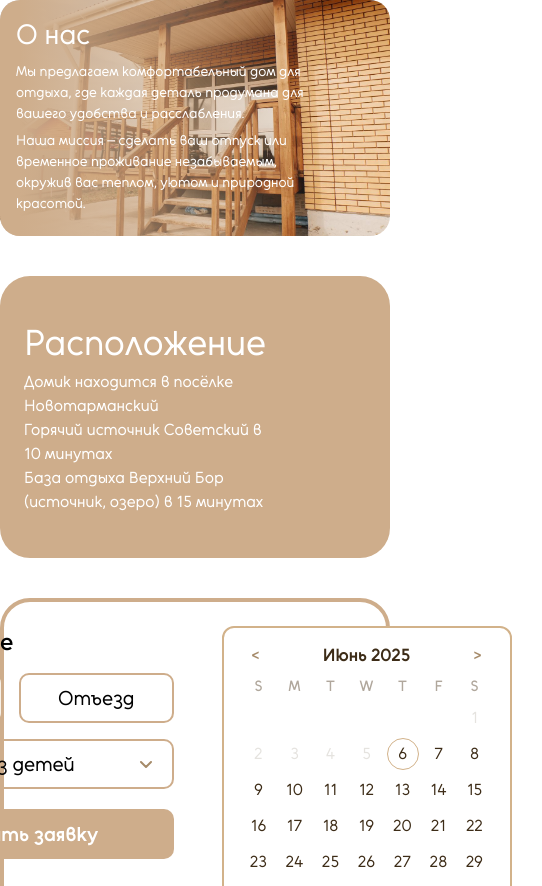
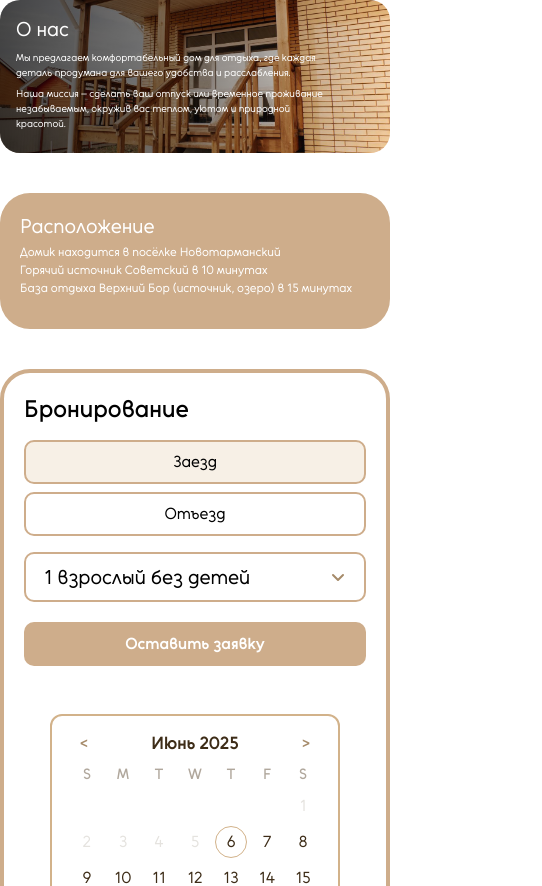
Before and after one commit to dyakovmaksim/novotarmansky, a Nuxt app: page / in a window 390 px wide. Shown: the top 886 px of the page, 542 px wide, since content can reach past the window. Built offline with nearby package versions, Linux system fonts and the light colour scheme.

Commit message:
fix mobile adaptive

```diff
--- a/assets/style/main.scss
+++ b/assets/style/main.scss
@@ -18,6 +18,17 @@ a {
   text-decoration: none;
 }
 
+html,
 body {
   overflow-x: hidden;
+  width: 100vw;
+  margin: 0;
+  padding: 0;
+  box-sizing: border-box;
 }
+
+*,
+*::before,
+*::after {
+  box-sizing: inherit;
+}
--- a/components/AboutUs.vue
+++ b/components/AboutUs.vue
@@ -1,9 +1,7 @@
 <template>
   <div class="about-component">
-    <!-- Градиентный оверлей поверх фонового изображения -->
     <div class="gradient-overlay"></div>
 
-    <!-- Текст поверх градиента -->
     <div class="text-container">
       <h2>О нас</h2>
       <p>
@@ -25,95 +23,84 @@ export default {
 </script>
 
 <style scoped>
-/* Убедитесь, что переменная --primary определена где-то в вашем глобальном CSS,
-   например, в файле main.css или App.vue, иначе используйте запасное значение. */
 :root {
-  --primary: #5e4e3b; /* Пример запасного цвета, если не определен глобально */
+  --primary: #5e4e3b;
 }
 
 .about-component {
   position: relative;
   width: 100%;
-  min-height: 215px; /* Изменено на min-height для гибкости */
+  min-height: 215px;
   border-radius: 30px;
-  overflow: hidden; /* Обрезка содержимого, если оно выходит за границы */
+  overflow: hidden;
 
-  /* Фоновое изображение из public/images/AboutUsPic.png */
-  background-image: url("/images/AboutUsPic.png"); /* Путь для NuxtJS */
+  background-image: url("/images/AboutUsPic.png");
   background-size: cover;
   background-position: center;
-  display: flex; /* Используем flex для центрирования содержимого */
-  align-items: center; /* Центрирование по вертикали */
+  display: flex;
+  align-items: center;
 }
 
 .gradient-overlay {
   position: absolute;
-  inset: 0; /* top/right/bottom/left = 0 */
-  /* Градиент от var(--primary) (85% opacity) к прозрачному вправо */
+  inset: 0;
   background: linear-gradient(
     to right,
-    var(--primary) 2%,
-    rgba(190, 164, 122, 0) 75%
+    rgba(0, 0, 0, 0.7) 0%,
+    rgba(0, 0, 0, 0.5) 40%,
+    rgba(0, 0, 0, 0) 100%
   );
 }
 
 .text-container {
   position: relative;
-  z-index: 1; /* Поверх градиента */
-  padding: 24px; /* Отступы по умолчанию */
+  z-index: 1;
+  padding: 24px;
   color: #fff;
-  max-width: 70%; /* Ограничиваем ширину контейнера для текста */
-  box-sizing: border-box; /* Учитываем padding в ширине */
+  max-width: 70%;
+  box-sizing: border-box;
 }
 
 .text-container h2 {
   margin: 0 0 10px;
-  font-size: 36px; /* Размер шрифта по умолчанию */
+  font-size: 36px;
   font-weight: 400;
 }
 
 .text-container p {
   margin: 8px 0;
   line-height: 1.5;
-  font-size: 16px; /* Размер шрифта по умолчанию */
+  font-size: 16px;
 }
 
-/* ---
-Media Queries для AboutUs компонента
---- */
-
-/* Для экранов 1280px и меньше */
 @media (max-width: 1280px) {
   .about-component {
-    min-height: 200px; /* Чуть меньше минимальная высота */
-    border-radius: 25px; /* Немного уменьшаем радиус */
+    min-height: 200px;
+    border-radius: 25px;
   }
 
   .text-container {
-    padding: 20px; /* Уменьшаем отступы */
-    max-width: 75%; /* Увеличиваем доступную ширину для текста */
+    padding: 20px;
+    max-width: 75%;
   }
 
   .text-container h2 {
-    font-size: 32px; /* Чуть меньше заголовок */
+    font-size: 32px;
   }
 }
 
-/* Для экранов 720px и меньше (планшеты) */
 @media (max-width: 720px) {
   .about-component {
-    min-height: 180px; /* Еще меньше минимальная высота */
-    border-radius: 20px; /* Еще уменьшаем радиус */
-    /* Убираем align-items: center; если нужно, чтобы текст начинался сверху */
-    /* align-items: flex-start; */
+    min-height: 18px;
+    border-radius: 20px;
   }
 
   .gradient-overlay {
     background: linear-gradient(
       to right,
-      var(--primary) 5%,
-      /* Больше основного цвета */ rgba(190, 164, 122, 0) 85%
-        /* Раньше прозрачность */
+      rgba(0, 0, 0, 0.7) 0%,
+      rgba(0, 0, 0, 0.5) 40%,
+      rgba(0, 0, 0, 0) 100%
     );
   }
 
@@ -123,12 +110,12 @@ Media Queries для AboutUs компонента
   }
 
   .text-container h2 {
-    font-size: 28px; /* Значительно уменьшаем заголовок */
+    font-size: 20px; /* Значительно уменьшаем заголовок */
     margin-bottom: 8px; /* Уменьшаем отступ под заголовком */
   }
 
   .text-container p {
-    font-size: 14px; /* Уменьшаем размер текста */
+    font-size: 10px; /* Уменьшаем размер текста */
     margin: 6px 0;
   }
 }
@@ -143,24 +130,24 @@ Media Queries для AboutUs компонента
   .gradient-overlay {
     background: linear-gradient(
       to right,
-      var(--primary) 10%,
-      /* Еще больше основного цвета */ rgba(190, 164, 122, 0) 90%
-        /* Еще раньше прозрачность */
+      rgba(0, 0, 0, 0.7) 0%,
+      rgba(0, 0, 0, 0.5) 40%,
+      rgba(0, 0, 0, 0) 100%
     );
   }
 
   .text-container {
-    padding: 12px; /* Максимально уменьшаем отступы */
+    padding: 24px; /* Максимально уменьшаем отступы */
     max-width: 95%; /* Почти полная ширина */
   }
 
   .text-container h2 {
-    font-size: 24px; /* Минимальный размер заголовка */
+    font-size: 8px; /* Минимальный размер заголовка */
     margin-bottom: 6px;
   }
 
   .text-container p {
-    font-size: 13px; /* Минимальный размер текста */
+    font-size: 6px; /* Минимальный размер текста */
     margin: 4px 0;
   }
 }
--- a/components/LocationSection.vue
+++ b/components/LocationSection.vue
@@ -31,8 +31,9 @@ export default {
   align-items: center;
   background-color: var(--primary);
   border-radius: 30px;
-  padding: 16px 16px 16px 24px;
+  padding: 16px 24px;
   margin-bottom: 40px;
+  gap: 20px; /* Обеспечиваем пространство между текстом и картой */
 }
 
 .location-text {
@@ -53,6 +54,7 @@ export default {
   font-size: 16px;
 }
 
+/* Карта */
 .map-container {
   flex: 1;
   max-width: 900px;
@@ -67,4 +69,63 @@ export default {
   height: 100%;
   border: none;
 }
+
+/* ========= АДАПТИВ ========= */
+
+@media (max-width: 1024px) {
+  .location-component {
+    padding: 20px;
+    gap: 16px;
+  }
+
+  .location-text h2 {
+    font-size: 28px; /* Уменьшаем заголовок */
+  }
+
+  .location-text p {
+    font-size: 14px; /* Уменьшаем текст */
+  }
+
+  .map-container {
+    height: 200px; /* Уменьшаем высоту карты */
+  }
+}
+
+@media (max-width: 768px) {
+  .location-component {
+    flex-direction: column;
+    align-items: stretch;
+  }
+
+  .location-text h2 {
+    font-size: 24px; /* Еще больше уменьшаем заголовок */
+  }
+
+  .location-text p {
+    font-size: 14px; /* Еще меньше текст */
+  }
+
+  .map-container {
+    height: 100px; /* Уменьшаем высоту карты */
+  }
+}
+
+@media (max-width: 480px) {
+  .location-component {
+    padding: 20px;
+    gap: 12px;
+  }
+
+  .location-text h2 {
+    font-size: 20px; /* Уменьшаем заголовок еще больше */
+  }
+
+  .location-text p {
+    font-size: 12px; /* Уменьшаем текст еще больше */
+  }
+
+  .map-container {
+    height: 150px; /* Уменьшаем высоту карты */
+  }
+}
 </style>
--- a/components/sections/BookingSection.vue
+++ b/components/sections/BookingSection.vue
@@ -36,7 +36,6 @@
                 box-shadow: none;
               "
             />
-
             <svg
               width="20"
               height="20"
@@ -163,12 +162,16 @@ onBeforeUnmount(() => {
   display: flex;
   justify-content: center;
   margin-bottom: 40px;
+  flex-wrap: wrap; /* Добавляем перенос для мобильных устройств */
 
   &__content {
     display: flex;
     gap: 48px;
     justify-content: center;
     align-items: flex-start;
+    flex-wrap: wrap; /* Добавляем перенос */
+    width: 100%;
+    max-width: 1200px; /* Ограничиваем максимальную ширину */
   }
 }
 
@@ -302,5 +305,59 @@ onBeforeUnmount(() => {
 
 .booking-calendar {
   min-width: 320px;
+  max-width: 100%; /* Делаем календарь гибким */
+  display: flex;
+  justify-content: center; /* Центрируем календарь */
+}
+
+/* ========= АДАПТИВ ========= */
+
+@media (max-width: 1024px) {
+  .booking-section {
+    padding: 16px;
+  }
+
+  .booking-form {
+    width: 100%;
+    max-width: 320px;
+  }
+
+  .booking-form__input {
+    font-size: 18px;
+  }
+
+  .booking-form__submit {
+    font-size: 18px;
+  }
+}
+
+@media (max-width: 768px) {
+  .booking-form__dates {
+    flex-direction: column;
+    gap: 8px;
+  }
+
+  .booking-calendar {
+    width: 100%;
+  }
+}
+
+@media (max-width: 480px) {
+  .booking-section {
+    padding: 20px;
+  }
+
+  .booking-form {
+    width: 100%;
+    max-width: 100%;
+  }
+
+  .booking-form__input {
+    font-size: 16px;
+  }
+
+  .booking-form__submit {
+    font-size: 16px;
+  }
 }
 </style>
```
Also changed, not shown: components/layouts/HeroSection.vue (+128 -130 lines), components/layouts/NavBar.vue (+97 -61 lines), layouts/PageLayout.vue (+34 -23 lines).
